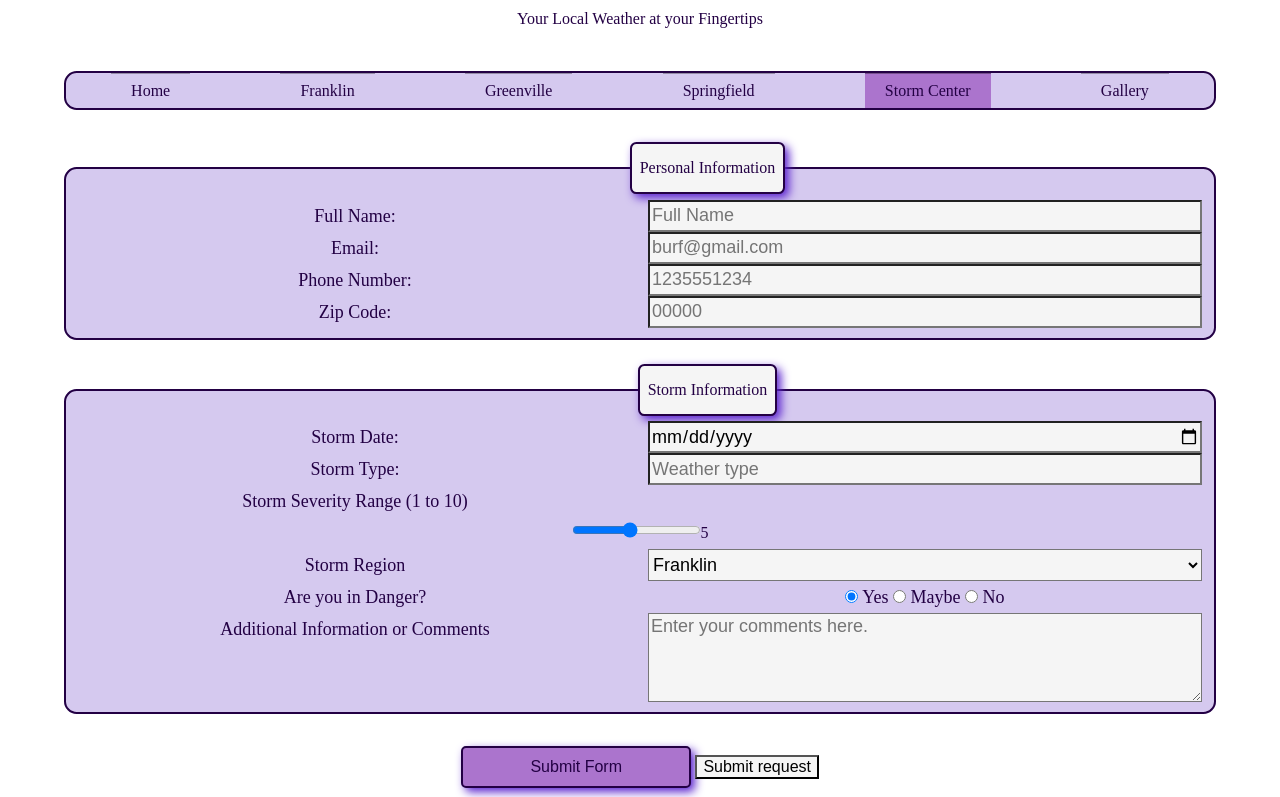
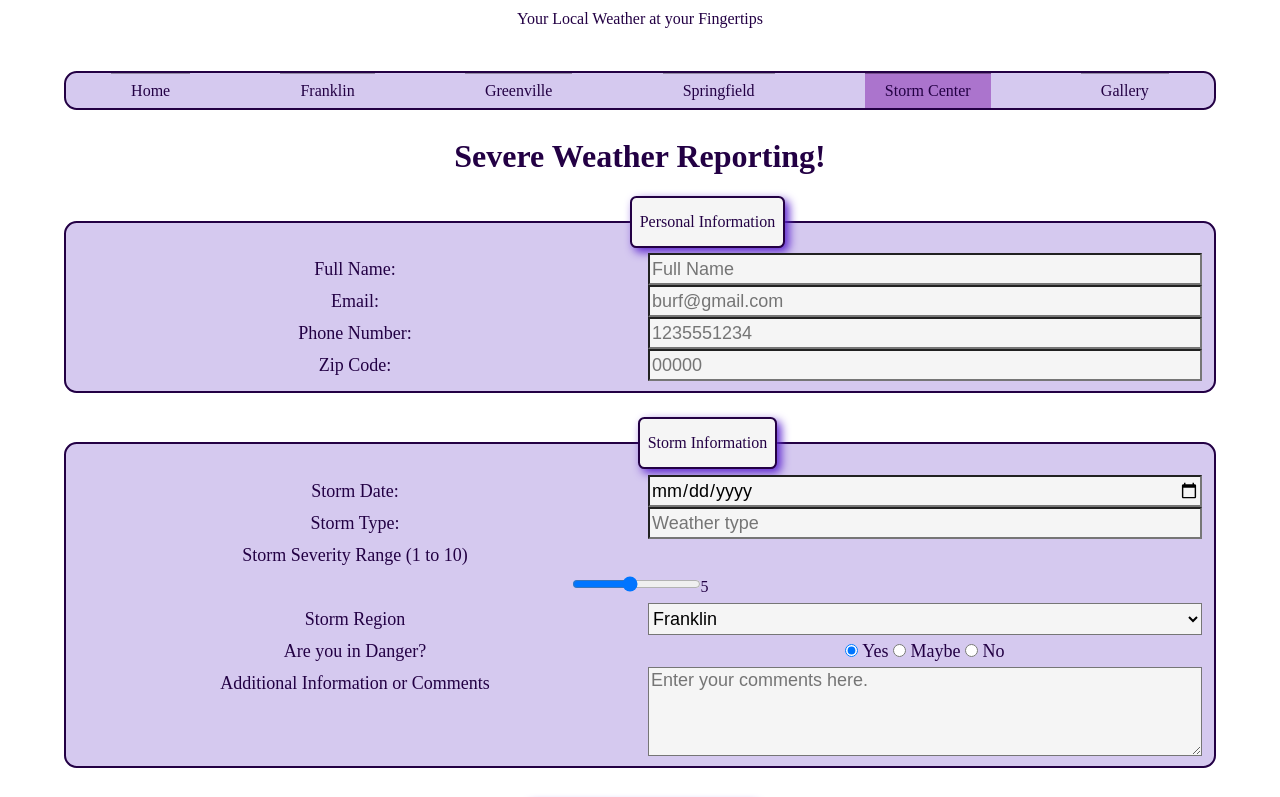
Before and after one commit to Pascual-Jamie/moonshay76.github.io, a plain HTML site: page assignments/lesson-8/stormcenter.html in a window 1280 px wide. Shown: the part 245-1042 px from the top of the page. Drawn offline with Linux system fonts and the light colour scheme; a web font is replaced by a local one.

Commit message:
let it go L08

```diff
--- a/assignments/lesson-8/stormcenter.html
+++ b/assignments/lesson-8/stormcenter.html
@@ -1,5 +1,6 @@
 <!doctype html>
 <html lang="en-us">
+
 <head>
     <meta charset="utf-8">
     <meta name="viewport" content="width=device-width, initial-scale=1">
@@ -38,7 +39,12 @@
             <li><a href="gallery-8.html">Gallery</a></li>
         </ul>
     </nav>
+
+
     <main>
+        <div>
+            <h1>Severe Weather Reporting!</h1>
+
 
             <fieldset>
                 <legend><span>Personal Information</span></legend>
@@ -61,7 +67,7 @@
                 </datalist> </label>
 
                 <label for="rating"><span>Storm Severity Range (1 to 10)</span></label>
-		      <input type="range" id="rating" value="5" min="1" max="10" step="1" oninput="adjustRating(this.value)" onchange="adjustRating(this.value)" ><span id="ratingvalue">5</span>
+                <input type="range" id="rating" value="5" min="1" max="10" step="1" oninput="adjustRating(this.value)" onchange="adjustRating(this.value)"><span id="ratingvalue">5</span>
                 <label><span>Storm Region</span>
                 <select name="stormregions">
                     <option value="Select Region" disabled>Select
@@ -90,22 +96,20 @@
 
             <input type="submit" value="Submit Form" class="submitButton">
 
-         <input onclick="window.location.href = 'https://website.com/my-account';" type="submit" value="Submit request" />
-        <input onclick="window.location.href = name="redirect" type="hidden" value="thanks.html" >
+            <input type="hidden" value="Conference Registration" name="subject">
+            <input name="redirect" type="hidden" value="https://moonshay76.github.io/assignments/lesson-8/thanks.html">
 
 
 
-
+        </div>
 
 
     </main>
 
     <footer>
         <aside>
-            Weather Day Forecast<br>
-            123 Main St.<br>
-            Franklin, MU 83254<br>
-            (800)273-8255<br>
+            Weather Day Forecast<br> 123 Main St.<br> Franklin, MU 83254<br> (800)273-8255
+            <br>
         </aside>
         <p class="footer-bar">&copy;2018 All Rights Reserved | Weather Day Forecast | <span id="currentdate">Current date placeholder</span></p>
     </footer>
@@ -116,4 +120,5 @@
 
 
 </body>
+
 </html>
```
Lines whose indentation alone changed are shown as unchanged.
